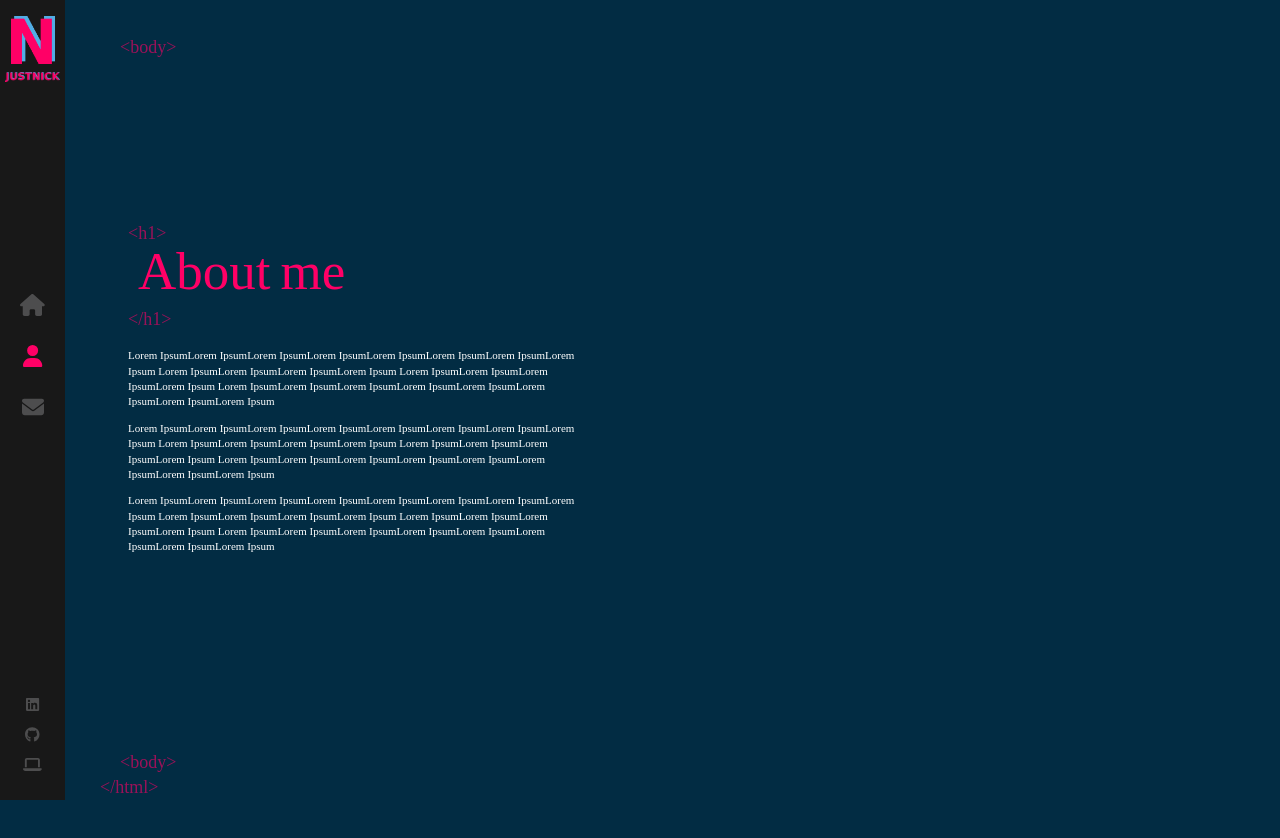
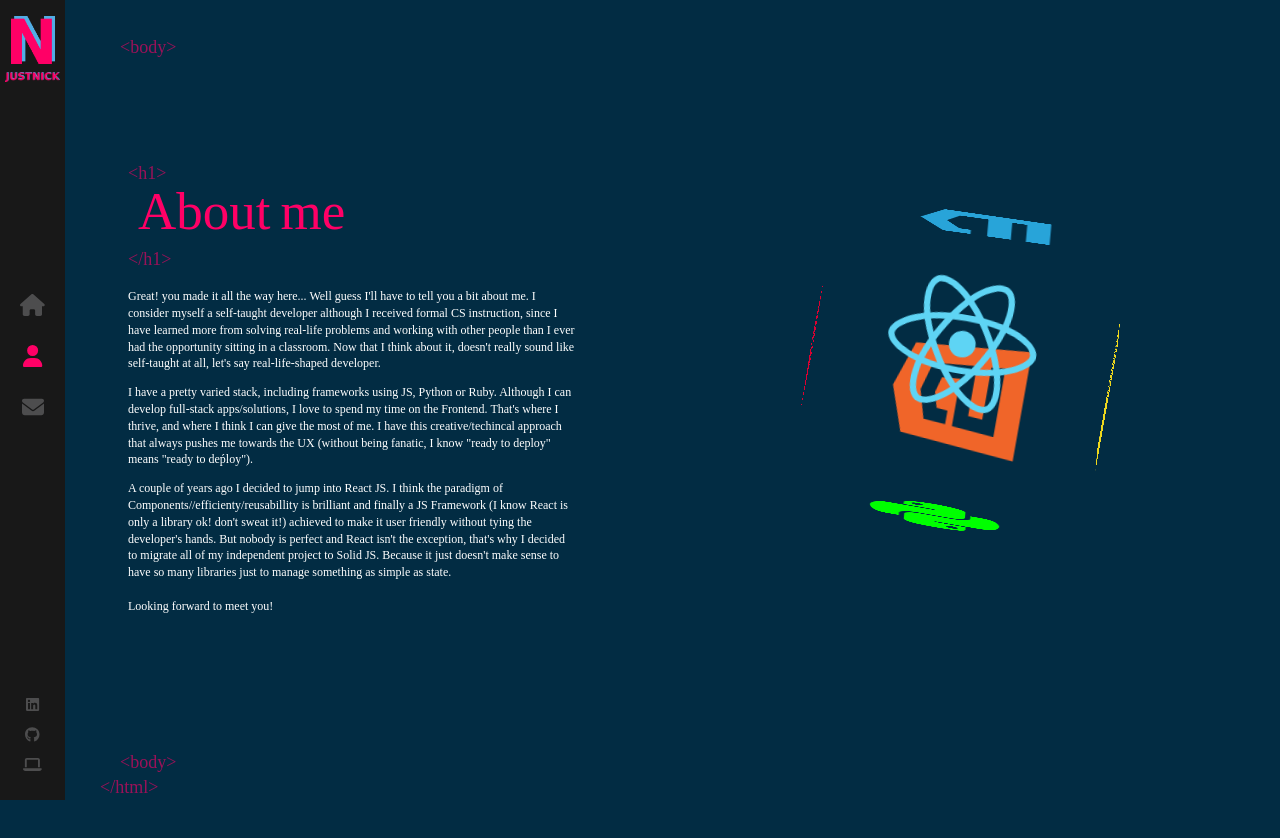
Before and after one commit to emosturi/portfolio, a React (Create React App) app: page /about in a window 1280 px wide. Shown: the top 838 px of the page. Before the commit the page ends 800 px from the top, so only its background shows below. Built offline with nearby package versions, Linux system fonts and the light colour scheme; a web font is replaced by a local one.

Commit message:
Features - Added 3D animation with my stack to about page

```diff
--- a/src/components/about/about.component.jsx
+++ b/src/components/about/about.component.jsx
@@ -3,6 +3,16 @@ import { useRef } from 'react'
 import { useState } from 'react'
 import AnimatedLetters from '../animated-letters/animated-letters.component'
 import './about.styles.scss'
+import { FontAwesomeIcon } from '@fortawesome/react-fontawesome'
+import {
+ faAngular,
+ faCss3,
+ faGitAlt,
+ faHtml5,
+ faJs,
+ faPython,
+ faReact,
+} from '@fortawesome/free-brands-svg-icons'
 
 const About = () => {
  const [letterClass, setLetterClass] = useState('text-animate')
@@ -28,23 +38,55 @@ const About = () => {
      />
     </h1>
     <p>
-     Lorem IpsumLorem IpsumLorem IpsumLorem IpsumLorem IpsumLorem IpsumLorem
-     IpsumLorem Ipsum Lorem IpsumLorem IpsumLorem IpsumLorem Ipsum Lorem
-     IpsumLorem IpsumLorem IpsumLorem Ipsum Lorem IpsumLorem IpsumLorem
-     IpsumLorem IpsumLorem IpsumLorem IpsumLorem IpsumLorem Ipsum
+     Great! you made it all the way here... Well guess I'll have to tell you a
+     bit about me. I consider myself a self-taught developer although I received
+     formal CS instruction, since I have learned more from solving real-life
+     problems and working with other people than I ever had the opportunity
+     sitting in a classroom. Now that I think about it, doesn't really sound
+     like self-taught at all, let's say real-life-shaped developer.
     </p>
     <p>
-     Lorem IpsumLorem IpsumLorem IpsumLorem IpsumLorem IpsumLorem IpsumLorem
-     IpsumLorem Ipsum Lorem IpsumLorem IpsumLorem IpsumLorem Ipsum Lorem
-     IpsumLorem IpsumLorem IpsumLorem Ipsum Lorem IpsumLorem IpsumLorem
-     IpsumLorem IpsumLorem IpsumLorem IpsumLorem IpsumLorem Ipsum
+     I have a pretty varied stack, including frameworks using JS, Python or
+     Ruby. Although I can develop full-stack apps/solutions, I love to spend my
+     time on the Frontend. That's where I thrive, and where I think I can give
+     the most of me. I have this creative/techincal approach that always pushes
+     me towards the UX (without being fanatic, I know "ready to deploy" means
+     "ready to deṕloy").
     </p>
     <p>
-     Lorem IpsumLorem IpsumLorem IpsumLorem IpsumLorem IpsumLorem IpsumLorem
-     IpsumLorem Ipsum Lorem IpsumLorem IpsumLorem IpsumLorem Ipsum Lorem
-     IpsumLorem IpsumLorem IpsumLorem Ipsum Lorem IpsumLorem IpsumLorem
-     IpsumLorem IpsumLorem IpsumLorem IpsumLorem IpsumLorem Ipsum
+     A couple of years ago I decided to jump into React JS. I think the paradigm
+     of Components//efficienty/reusabillity is brilliant and finally a JS
+     Framework (I know React is only a library ok! don't sweat it!) achieved to
+     make it user friendly without tying the developer's hands. But nobody is
+     perfect and React isn't the exception, that's why I decided to migrate all
+     of my independent project to Solid JS. Because it just doesn't make sense
+     to have so many libraries just to manage something as simple as state.{' '}
+     <br />
+     <br />
+     Looking forward to meet you!
     </p>
+   </div>
+   <div className="stage-cube-cont">
+    <div className="cubespinner">
+     <div className="face1">
+      <FontAwesomeIcon icon={faHtml5} color="#f06529" />
+     </div>
+     <div className="face2">
+      <FontAwesomeIcon icon={faCss3} color="#28a4d9" />
+     </div>
+     <div className="face3">
+      <FontAwesomeIcon icon={faJs} color="#efd81d" />
+     </div>
+     <div className="face4">
+      <FontAwesomeIcon icon={faReact} color="#5ed4f4" />
+     </div>
+     <div className="face5">
+      <FontAwesomeIcon icon={faPython} color="#0f0" />
+     </div>
+     <div className="face6">
+      <FontAwesomeIcon icon={faGitAlt} color="#dd0031" />
+     </div>
+    </div>
    </div>
   </div>
  )
--- a/src/components/about/about.styles.scss
+++ b/src/components/about/about.styles.scss
@@ -0,0 +1,76 @@
+.stage-cube-cont {
+ width: 50%;
+ height: 100%;
+ top: 0;
+ margin-left: 0;
+ padding-top: 18%;
+ position: absolute;
+ right: 0;
+ overflow: hidden;
+}
+
+.cubespinner {
+ animation-name: spincube;
+ animation-timing-function: ease-in-out;
+ animation-iteration-count: infinite;
+ animation-duration: 12s;
+ transform-style: preserve-3d;
+ transform-origin: 100px 100px 0;
+ margin-left: calc(50% - 100px);
+
+ div {
+  position: absolute;
+  width: 200px;
+  height: 200px;
+  font-size: 150px;
+  display: flex;
+  justify-content: center;
+  align-items: center;
+ }
+
+ .face1 {
+  transform: translateZ(150px);
+ }
+
+ .face2 {
+  transform: rotateY(90deg) translateZ(150px);
+ }
+
+ .face3 {
+  transform: rotateY(90deg) rotateX(90deg) translateZ(150px);
+ }
+
+ .face4 {
+  transform: rotateY(180deg) rotateZ(90deg) translateZ(150px);
+ }
+
+ .face5 {
+  transform: rotateY(-90deg) rotateZ(90deg) translateZ(150px);
+ }
+
+ .face6 {
+  transform: rotateX(-90deg) translateZ(150px);
+ }
+}
+
+@keyframes spincube {
+ from,
+ to {
+  transform: rotateX(0deg) rotateY(0deg) rotateZ(0deg);
+ }
+ 16% {
+  transform: rotateY(90deg) rotateX(90deg);
+ }
+ 33% {
+  transform: rotateY(-90deg) rotateZ(90deg);
+ }
+ 50% {
+  transform: rotateX(-180deg) rotateZ(90deg);
+ }
+ 66% {
+  transform: rotateY(-90deg);
+ }
+ 83% {
+  transform: rotateX(90deg);
+ }
+}
--- a/src/components/layout/layout.styles.scss
+++ b/src/components/layout/layout.styles.scss
@@ -95,6 +95,7 @@
    font-weight: 300;
    min-width: fit-content;
    animation: pulse 1s;
+   font-size: 12px;
 
    &:nth-of-type(1) {
     animation-delay: 1.2s;
```
